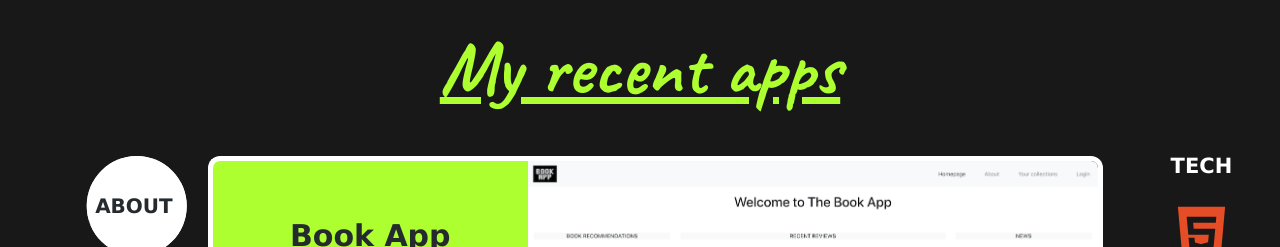
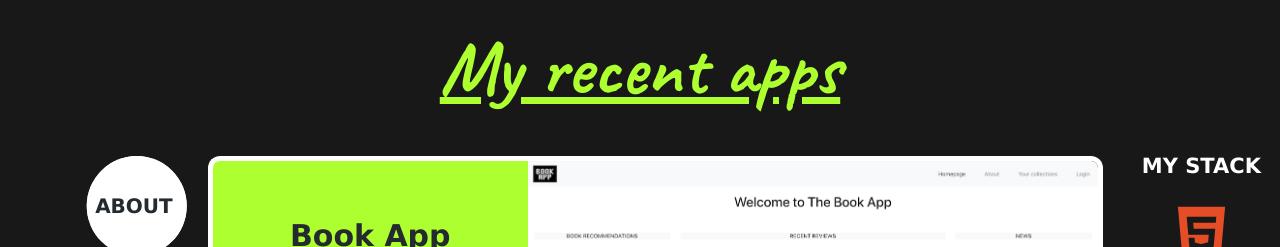
Before and after one commit to ewa-mi/projects, a Vue app: page / in a window 1280 px wide. Shown: the top 247 px of the page. Built offline with nearby package versions, Linux system fonts and the light colour scheme.

Commit message:
minor changes

```diff
--- a/src/App.vue
+++ b/src/App.vue
@@ -6,7 +6,7 @@
       <Projects v-bind:projects="projects" class="projects" />
       <div class="rightSidebarWrapper">
         <div class="rightSidebar">
-          <h1 class="tech">TECH</h1>
+          <h1 class="tech">MY STACK</h1>
           <Skills v-bind:skills="skills" class="skills" />
         </div>
       </div>
--- a/src/components/Info.vue
+++ b/src/components/Info.vue
@@ -10,11 +10,11 @@
         <br />
         I’m a junior full-stack developer with a background in media
         communication and a few years of experience in graphic design. Highly
-        driven and passionate about modern JavaScript and CSS.
+        driven and passionate about modern JavaScript and CSS tooling.
         <br />
         <br />
-        I created this Vue app to show you my recent projects. If you want to
-        see more of my works, visit
+        I created this simple Vue app to show you my recent apps - MVPs. If you
+        want to see more of my works, visit
         <a
           class="card__reference"
           href="https://github.com/ewa-mi"
```
